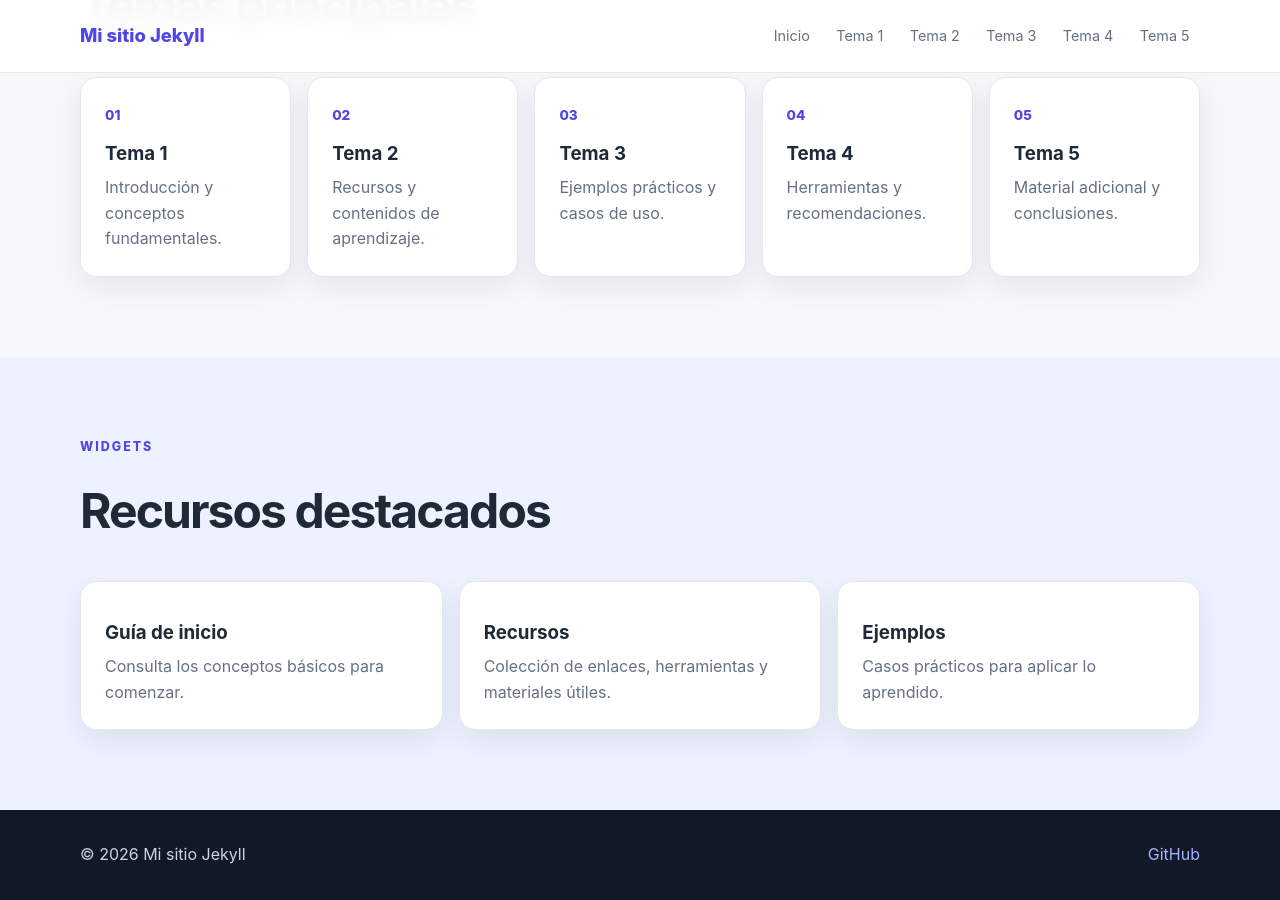
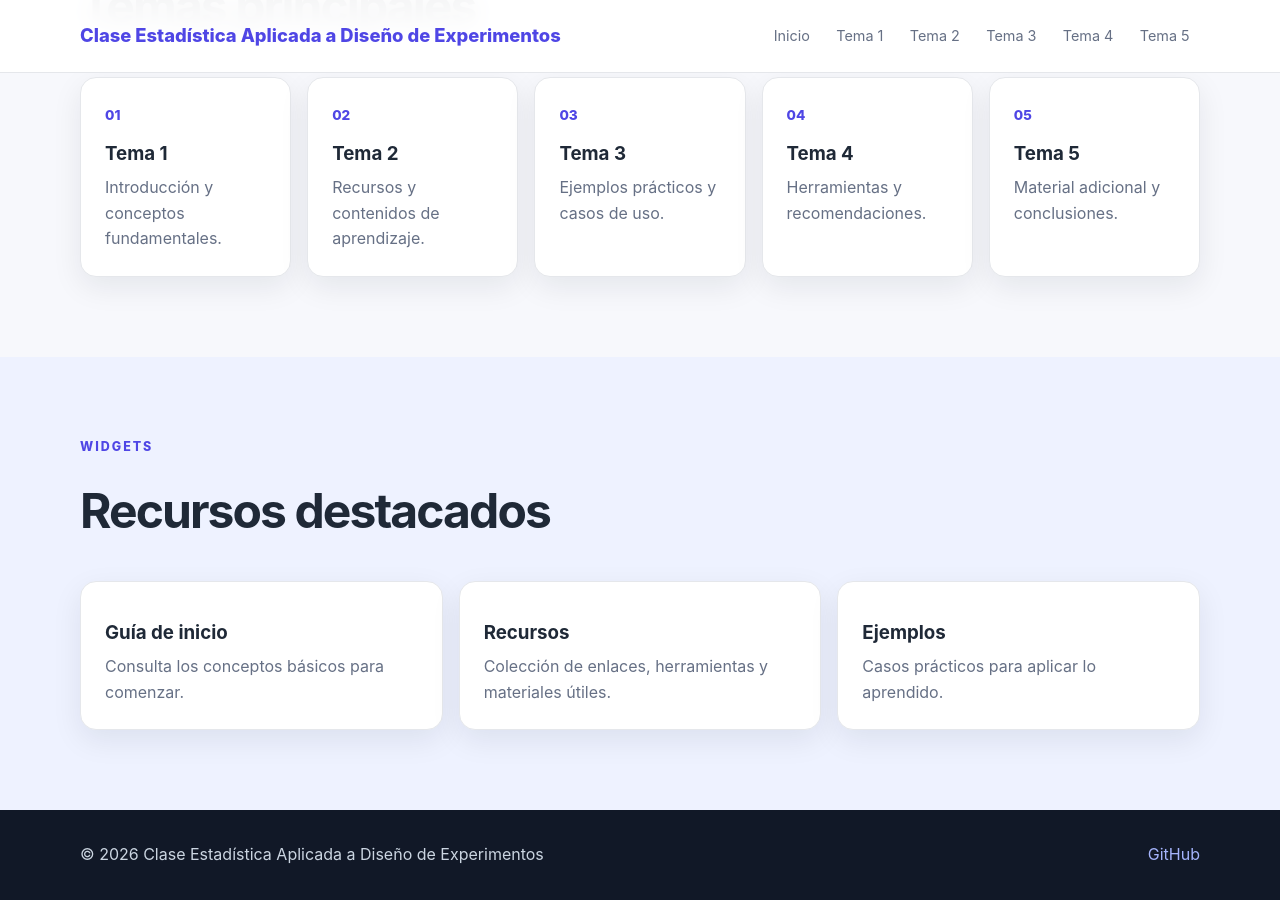
Before and after one commit to cihernand/sitioclase, a Jekyll site: the page built from index.md, in a window 1280 px wide and 900 px high, scrolled down 811 px. Built offline with Jekyll 4.4.1, drawn with Linux system fonts in a browser that asks for light colours.

Commit message:
Actualiza el título y el contenido del sitio

```diff
--- a/_config.yml
+++ b/_config.yml
@@ -1,4 +1,4 @@
-title: "Mi sitio Jekyll"
+title: "Clase Estadística Aplicada a Diseño de Experimentos"
 description: "Sitio web creado con Jekyll para GitHub Pages"
 
 url: "https://cihernand.github.io"
```
